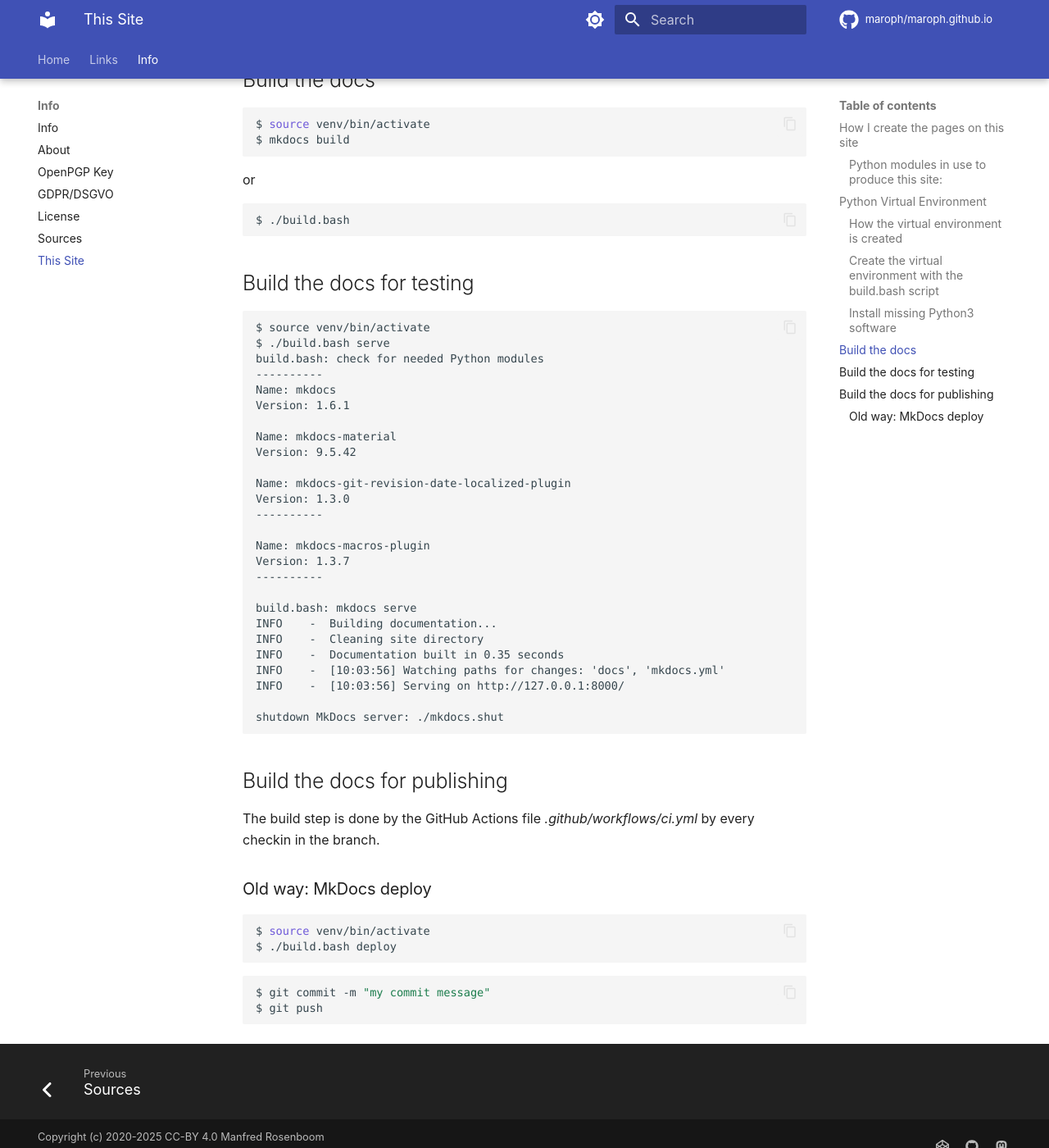
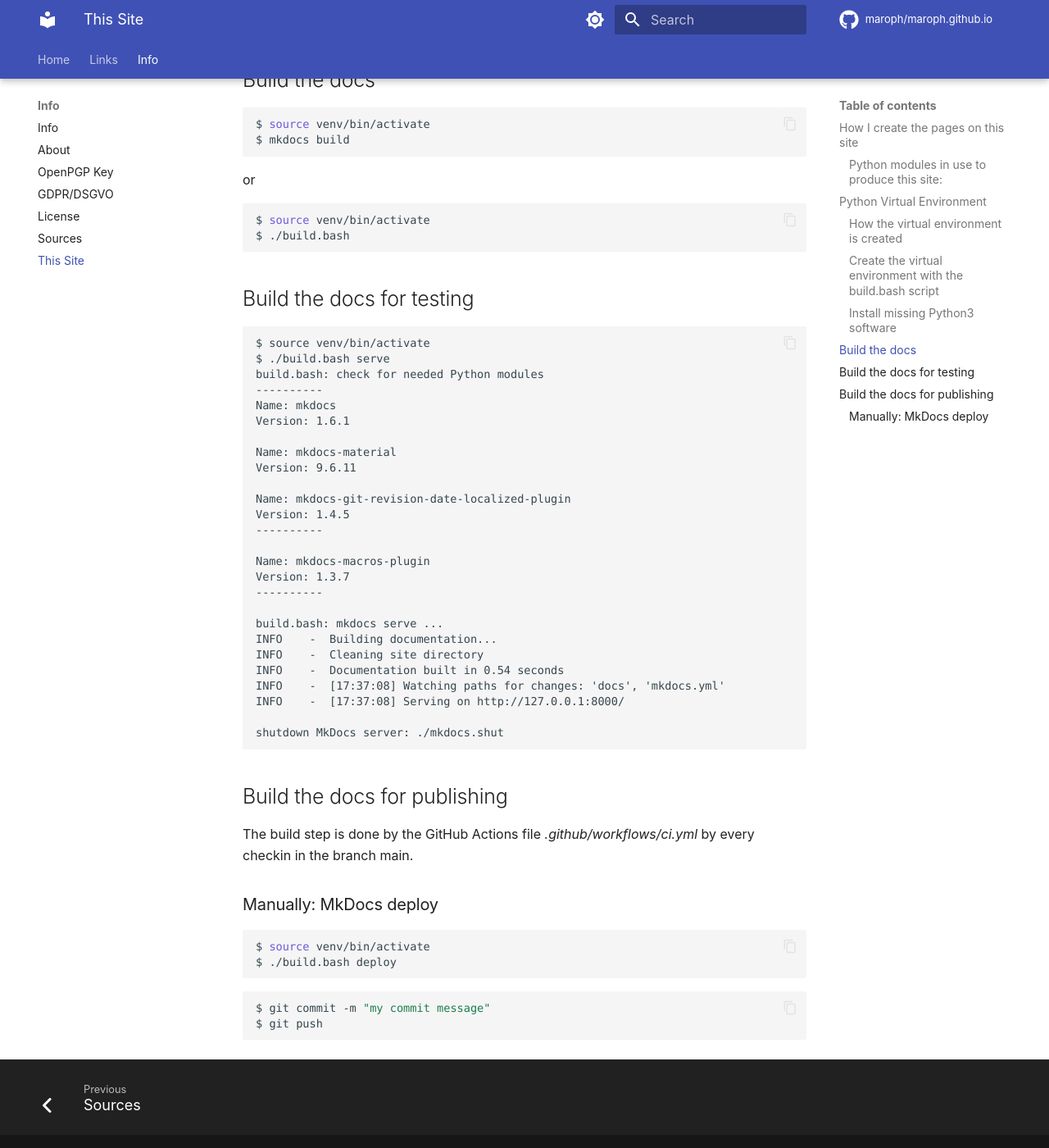
Before and after one commit to maroph/maroph.github.io, an MkDocs documentation site: the page built from docs/info/site.md, in a window 1280 px wide and 1400 px high, scrolled down 1554 px. Shown: the whole window at 82% size. Built offline with MkDocs 1.6.1 and Material for MkDocs 9.7.7, drawn with Linux system fonts in a browser that asks for light colours; plug-ins that fetch from the network failed and are left out; comment, search, counter and statistics services are not loaded; some of the changed text lies outside the part shown.

Commit message:
update pages

````diff
--- a/docs/info/site.md
+++ b/docs/info/site.md
@@ -42,9 +42,9 @@ The current installed module versions are:
 ```
 mkdocs==1.6.1
 mkdocs-get-deps==0.2.0
-mkdocs-git-revision-date-localized-plugin==1.3.0
+mkdocs-git-revision-date-localized-plugin==1.4.5
 mkdocs-macros-plugin==1.3.7
-mkdocs-material==9.5.44
+mkdocs-material==9.6.11
 mkdocs-material-extensions==1.3.1
 ```
 
@@ -74,6 +74,7 @@ $ mkdocs build
 or
 
 ```bash
+$ source venv/bin/activate
 $ ./build.bash
 ```
 
@@ -87,22 +88,22 @@ Name: mkdocs
 Version: 1.6.1
 
 Name: mkdocs-material
-Version: 9.5.42
+Version: 9.6.11
 
 Name: mkdocs-git-revision-date-localized-plugin
-Version: 1.3.0
+Version: 1.4.5
 ----------
 
 Name: mkdocs-macros-plugin
 Version: 1.3.7
 ----------
 
-build.bash: mkdocs serve
+build.bash: mkdocs serve ...
 INFO    -  Building documentation...
 INFO    -  Cleaning site directory
-INFO    -  Documentation built in 0.35 seconds
-INFO    -  [10:03:56] Watching paths for changes: 'docs', 'mkdocs.yml'
-INFO    -  [10:03:56] Serving on http://127.0.0.1:8000/
+INFO    -  Documentation built in 0.54 seconds
+INFO    -  [17:37:08] Watching paths for changes: 'docs', 'mkdocs.yml'
+INFO    -  [17:37:08] Serving on http://127.0.0.1:8000/
 
 shutdown MkDocs server: ./mkdocs.shut
 ```
@@ -111,9 +112,9 @@ shutdown MkDocs server: ./mkdocs.shut
 ## Build the docs for publishing
 The build step is done by the GitHub Actions
 file _.github/workflows/ci.yml_ by every checkin in
-the branch.
+the branch main.
 
-### Old way: MkDocs deploy
+### Manually: MkDocs deploy
 
 ```bash
 $ source venv/bin/activate
````
Also changed, not shown: docs/info/license.md (+8 -3 lines).
